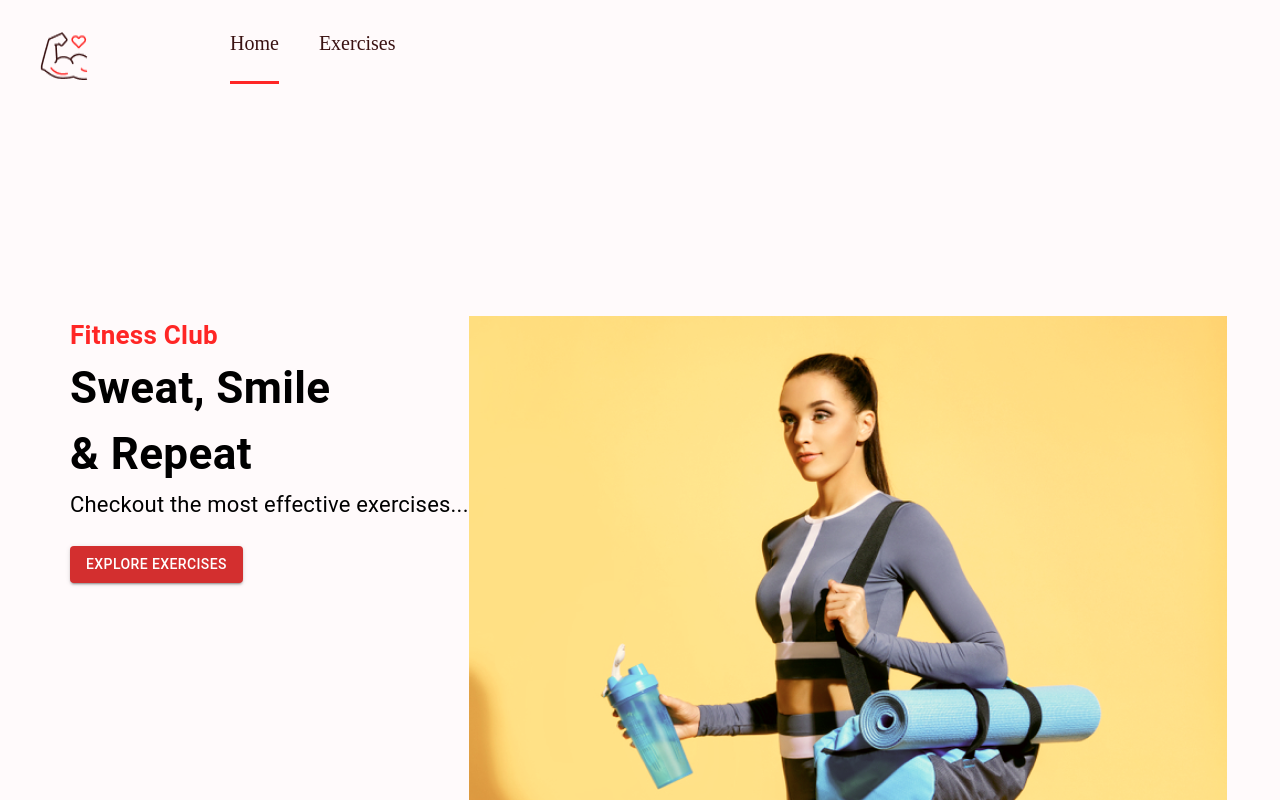
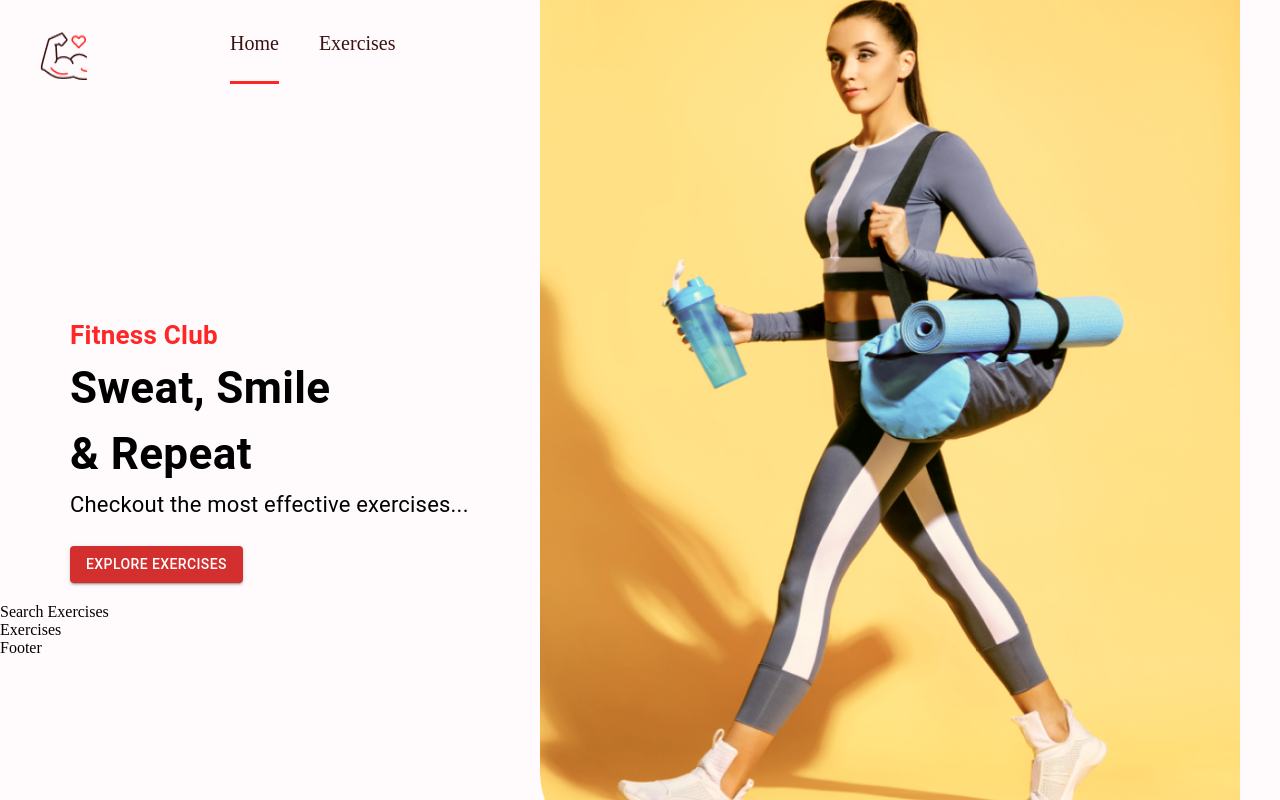
Before and after one commit to Melu-Sahu/React-Learning, a React (Create React App) app in the folder gym_exercises/: page / in a window 1280 px wide. Shown: the top 800 px of the page. Built offline with nearby package versions, Linux system fonts and the light colour scheme.

Commit message:
fixed error of image in HeroBanner.jsx file

```diff
--- a/gym_exercises/src/components/HeroBanner.jsx
+++ b/gym_exercises/src/components/HeroBanner.jsx
@@ -8,11 +8,12 @@ const HeroBanner = () => {
       sx={{
         mt: { lg: '212px', xs: '70px' },
         ml: { sm: '50px' },
-        display: 'flex'
       }}
-      position='relative' p='20px'>
-      <Box>
-        <Typography color='#FF2625'
+      position='relative' p='20px'
+    >
+
+      <Typography
+        color='#FF2625'
         fontWeight='600'
         fontSize='26px' >
         Fitness Club
@@ -21,13 +22,15 @@ const HeroBanner = () => {
         fontWeight='700'
         sx={{
           fontSize: { lg: '44px', xs: '40px' }
-          }}>
+        }}
+      >
         Sweat, Smile <br /> & Repeat
       </Typography>
       <Typography
         fontSize='22px'
         lineHeight='35px'
-          mb={3}>
+        mb={3}
+      >
         Checkout the most effective exercises...
       </Typography>
 
@@ -39,11 +42,9 @@ const HeroBanner = () => {
         Explore Exercises
       </Button>
 
-      </Box>
       <img src={HeroBannerImage}
         alt='banner'
-        className='hero-baner-img'
-      />
+        className='hero-banner-img'/>
 
     </Box>
   )
```
Lines whose indentation alone changed are shown as unchanged.
